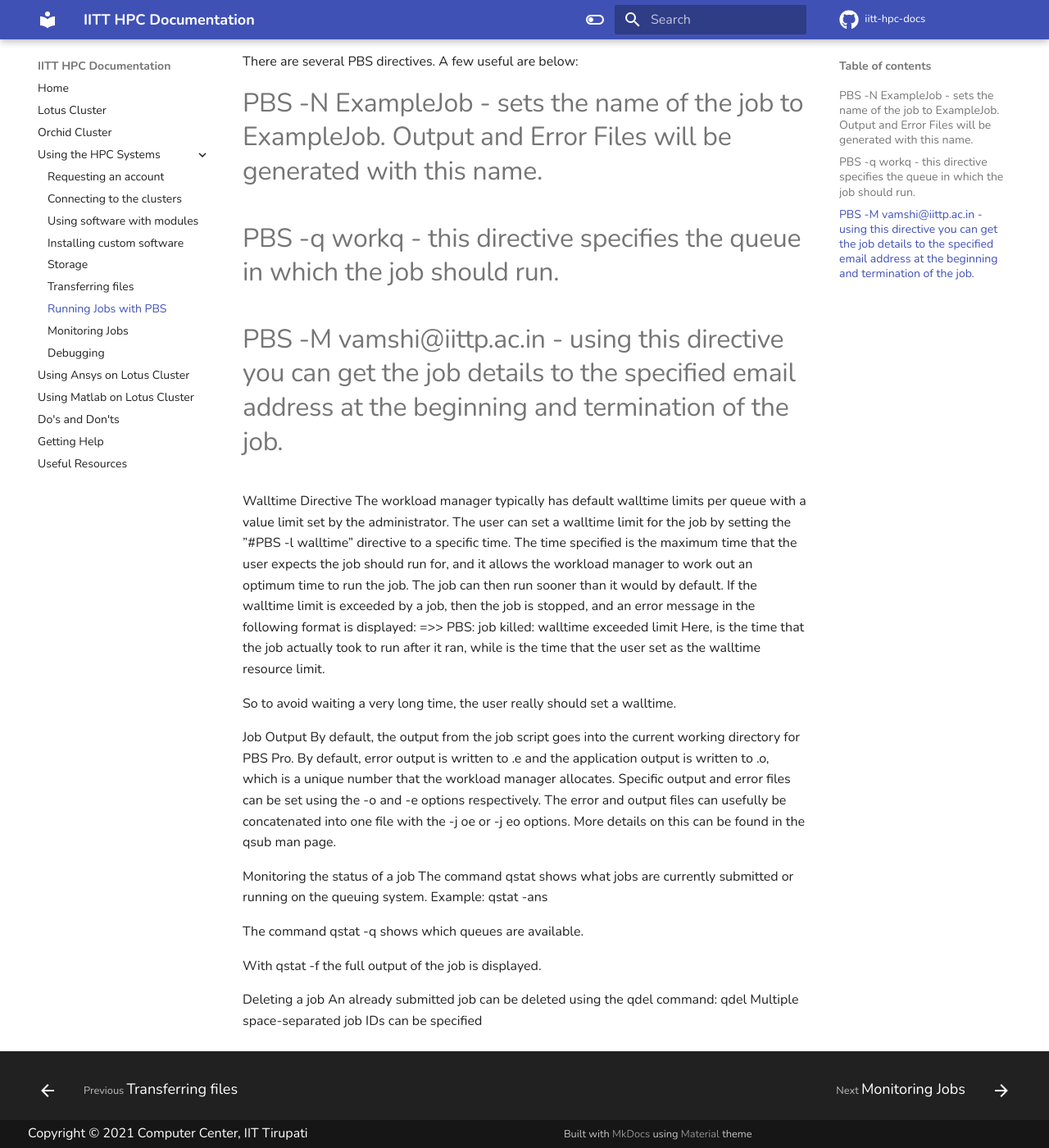
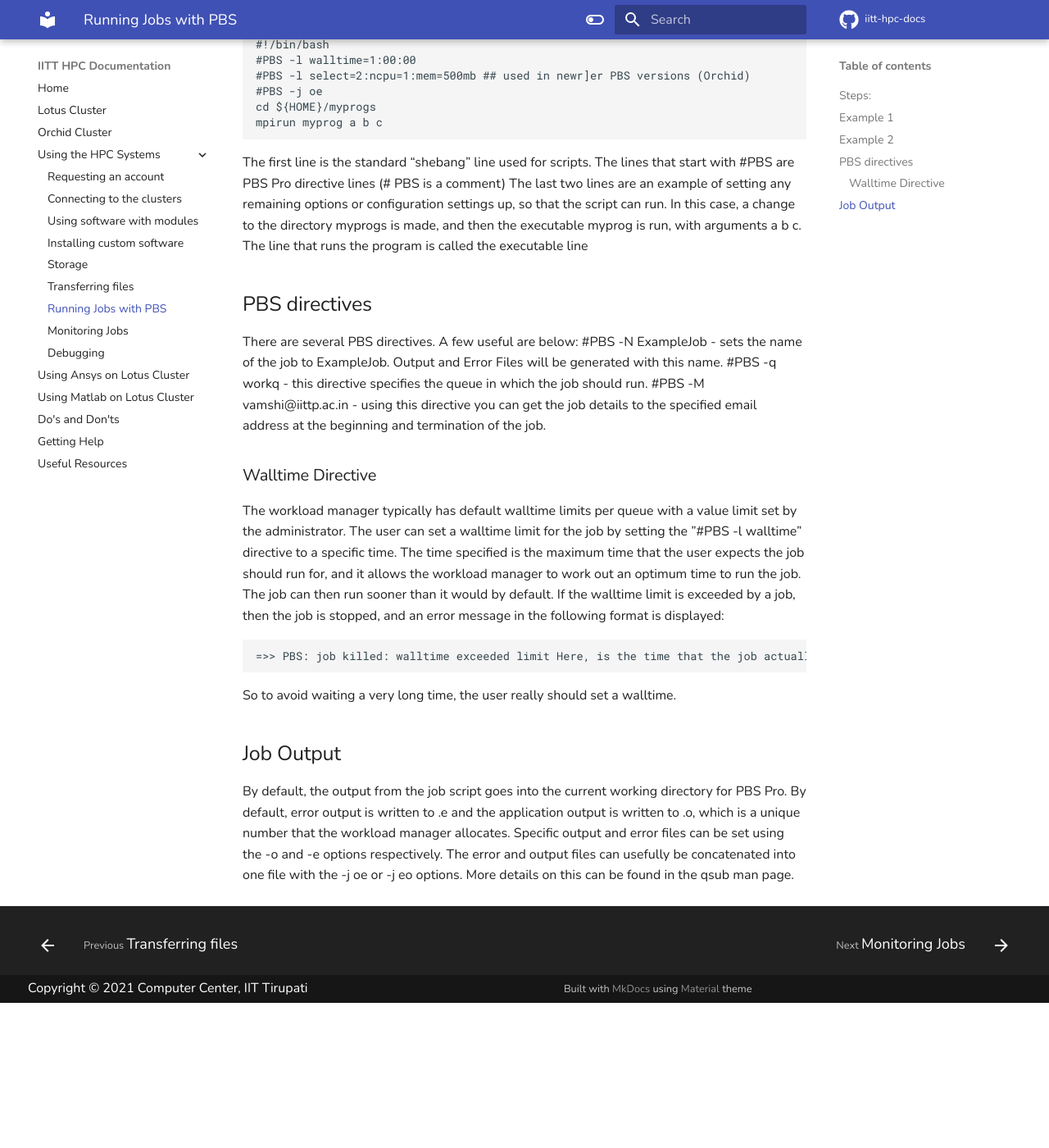
Before and after one commit to P-Vamshi-Seshasayan/iitt-hpc-docs, an MkDocs documentation site: the page built from docs/hpc/running-jobs.md, in a window 1280 px wide and 1400 px high, scrolled down 1020 px. Shown: the whole window at 82% size. Built offline with MkDocs 1.6.1 and Material for MkDocs 9.7.7, drawn with Linux system fonts in a browser that asks for light colours; comment, search, counter and statistics services are not loaded; after the commit the page ends 2243 px from its top, so only the background shows below that; some of the changed text lies outside the part shown.

Commit message:
minor modifications in using-matlab

````diff
--- a/docs/hpc/running-jobs.md
+++ b/docs/hpc/running-jobs.md
@@ -3,16 +3,18 @@ We use PBS PRO Community Edition software as the workload manager. PBS is a work
 
 PBS Pro job scripts are used to submit and execute jobs. The user puts values into a job script for the resources being requested, such as the number of processors to be used, the memory to be used, or number of nodes required. Other values are also set for the runtime parameters and application-specific variables.
 
+## Steps:
 The steps for running a job through a PBS Pro job script are:
 1. Creating an application to be run via the job script
 2. Creating the job script, adding directives, applications, runtime parameters, and application-specific variables to the script
 3. Submitting the script to the workload management system
 
-A job script in PBS Pro has a structure illustrated by the following basic example:
+## Example 1
+A sample job script:
 ```
 #!/bin/bash
 #PBS -N Job Name
-#PBS -l nodes=2:ppn=24 ## used in older PBS versions
+#PBS -l nodes=2:ppn=24 ## used in older PBS versions (Lotus)
 #PBS -o out.log
 #PBS -q cpu7d
 cd $PBS_O_WORKDIR
@@ -20,11 +22,12 @@ mpirun -np 48 program executable inputfile > outputfile
 ```
 This job script request 2 nodes and 24 cores from each node using cpu7d queue. So total 48 cores are used for running the job.
 
-Another sample job script:
+## Example 2
+A job script in PBS Pro has a structure illustrated by the following basic example:
 ```
 #!/bin/bash
 #PBS -l walltime=1:00:00
-#PBS -l select=2:ncpu=1:mem=500mb ## used in newr]er PBS versions (orchid)
+#PBS -l select=2:ncpu=1:mem=500mb ## used in newr]er PBS versions (Orchid)
 #PBS -j oe
 cd ${HOME}/myprogs
 mpirun myprog a b c
@@ -34,30 +37,20 @@ The lines that start with #PBS are PBS Pro directive lines (#  PBS is a comment)
 The last two lines are an example of setting any remaining options or configuration settings up, so that the script can run. In this case, a change to the directory myprogs is made, and then the executable myprog is run, with arguments a b c.
 The line that runs the program is called the executable line
 
+## PBS directives
 There are several PBS directives. A few useful are below:
-#PBS -N ExampleJob - sets the name of the job to ExampleJob. Output and Error Files will be generated with this name.
-#PBS -q workq - this directive specifies the queue in which the job should run.
-#PBS -M  vamshi@iittp.ac.in - using this directive you can get  the job details to the specified email address at the beginning and termination of the job.
+ #PBS -N ExampleJob - sets the name of the job to ExampleJob. Output and Error Files will be generated with this name.
+ #PBS -q workq - this directive specifies the queue in which the job should run.
+ #PBS -M  vamshi@iittp.ac.in - using this directive you can get  the job details to the specified email address at the beginning and termination of the job.
 
-Walltime Directive
+### Walltime Directive
+
 The workload manager typically has default walltime limits per queue with a value limit set by the administrator. The user can set a walltime limit for the job by setting the ”#PBS -l walltime” directive to a specific time. The time specified is the maximum time that the user expects the job should run for, and it allows the workload manager to work out an optimum time to run the job. The job can then run sooner than it would by default.
 If the walltime limit is exceeded by a job, then the job is stopped, and an error message in the following format is displayed:
+```
 =>> PBS: job killed: walltime exceeded limit Here, is the time that the job actually took to run after it ran, while is the time that the user set as the walltime resource limit.
-
+```
 So to avoid waiting a very long time, the user really should set a walltime.
 
-Job Output
+## Job Output
 By default, the output from the job script goes into the current working directory for PBS Pro. By default, error output is written to .e and the application output is written to .o, which is a unique number that the workload manager allocates. Specific output and error files can be set using the -o and -e options respectively. The error and output files can usefully be concatenated into one file with the -j oe or -j eo options. More details on this can be found in the qsub man page.
-
-Monitoring the status of a job
-The command qstat shows what jobs are currently submitted or running on the queuing system.
-Example: qstat -ans
-
-The command qstat -q shows which queues are available.
-
-With qstat -f the full output of the job is displayed.
-
-Deleting a job
-An already submitted job can be deleted using the qdel command:
-qdel <job-id>
-Multiple space-separated job IDs can be specified
--- a/docs/lotus/using-matlab.md
+++ b/docs/lotus/using-matlab.md
@@ -59,19 +61,19 @@ exit 0
 
 3. To submit the job:
 ```
-$ qsub  matlab_job.pbs
+$ qsub matlab_job.pbs
 ```
 
 4. To check the status of the job (It may show nothing if the job has been completed):
 ```
-$ qstat  -u  $USER
+$ qstat -u $USER
 ```
 
 5. To view the error file:
 ```
-$ cat  test_matlab_job.e[JOB ID]
+$ cat test_matlab_job.e[JOB ID]
 ```
 6. To view the output file:
 ```
-$ cat  test_matlab_job.o[JOB ID]
+$ cat test_matlab_job.o[JOB ID]
 ```
````
Also changed, not shown: other parts of docs/lotus/using-matlab.md (+4 -2 lines), docs/hpc/monitoring-jobs.md (+10 -3 lines), docs/hpc/requesting-an-account.md (+4 -3 lines).
